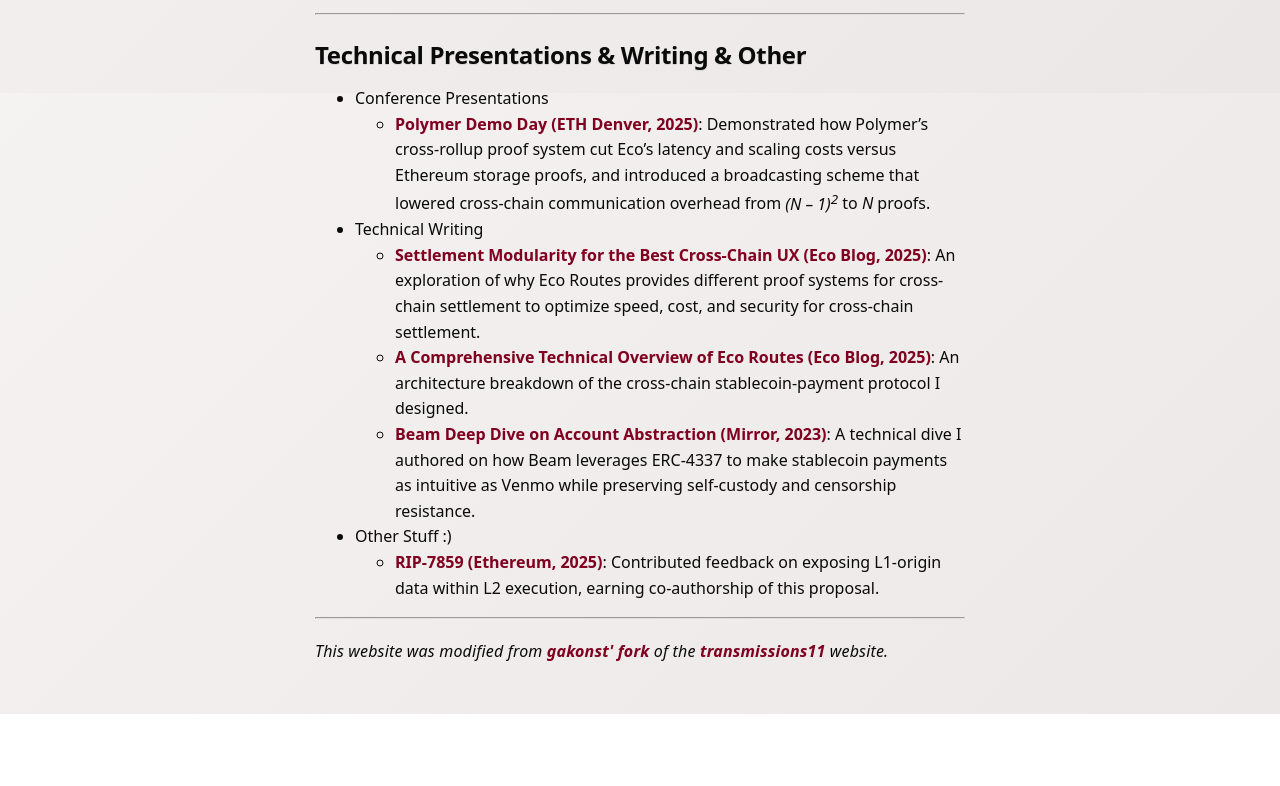
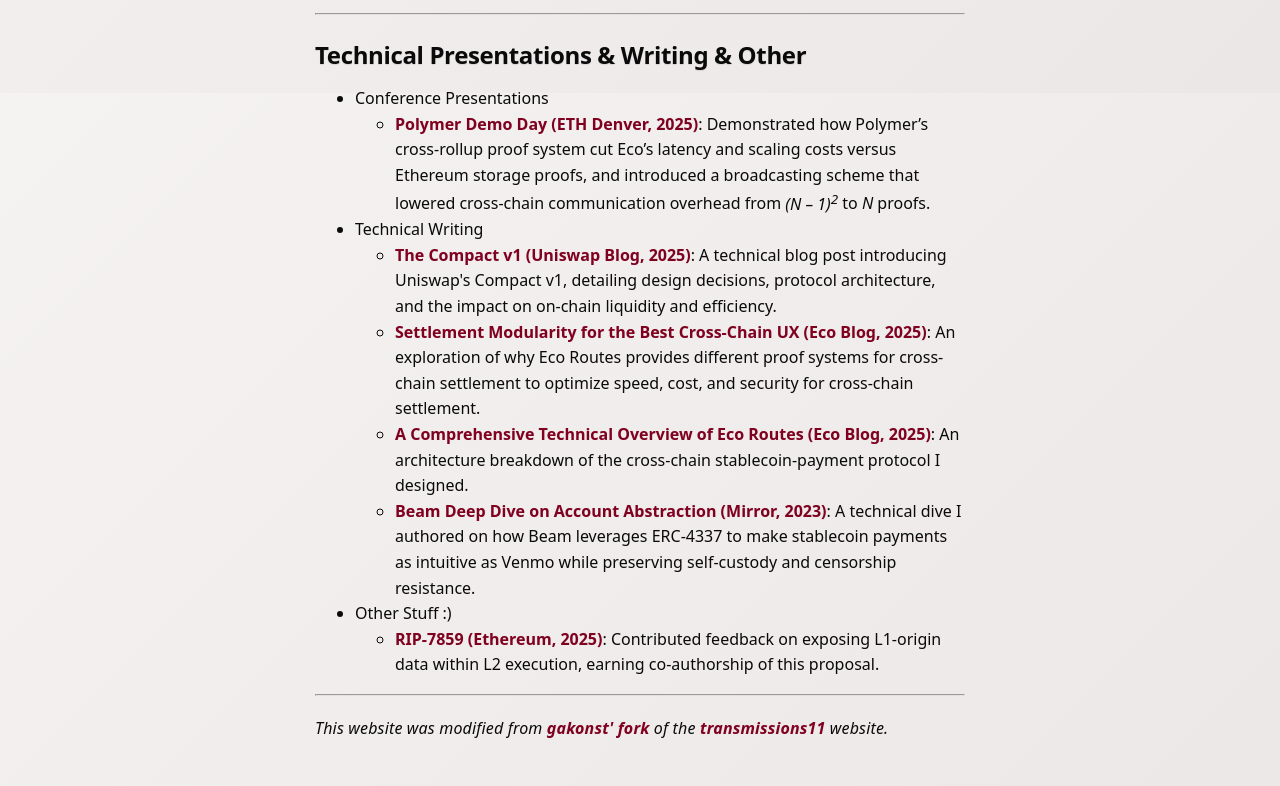
Before and after one commit to christianangelopoulos/angelopoulos.xyz, a website: page src/index.html in a window 1280 px wide. Shown: the part 1507-2293 px from the top of the page. Before the commit the page ends 2221 px from the top, so only its background shows below. Drawn offline with Linux system fonts and the light colour scheme.

Commit message:
Update index.html

```diff
--- a/src/index.html
+++ b/src/index.html
@@ -214,6 +214,11 @@
                 <li>
                     Technical Writing
                     <ul>
+                       <li>
+                        <a href="https://blog.uniswap.org/the-compact-v1">
+                          The Compact v1 (Uniswap Blog, 2025)</a>:
+                        A technical blog post introducing Uniswap's Compact v1, detailing design decisions, protocol architecture, and the impact on on-chain liquidity and efficiency.
+                      </li>
                       <li>
                         <a href="https://eco.com/blog/eco-routes-settlement-modularity-for-the-best-cross-chain-ux/">
                         Settlement Modularity for the Best Cross-Chain UX (Eco Blog, 2025)</a>:
```
